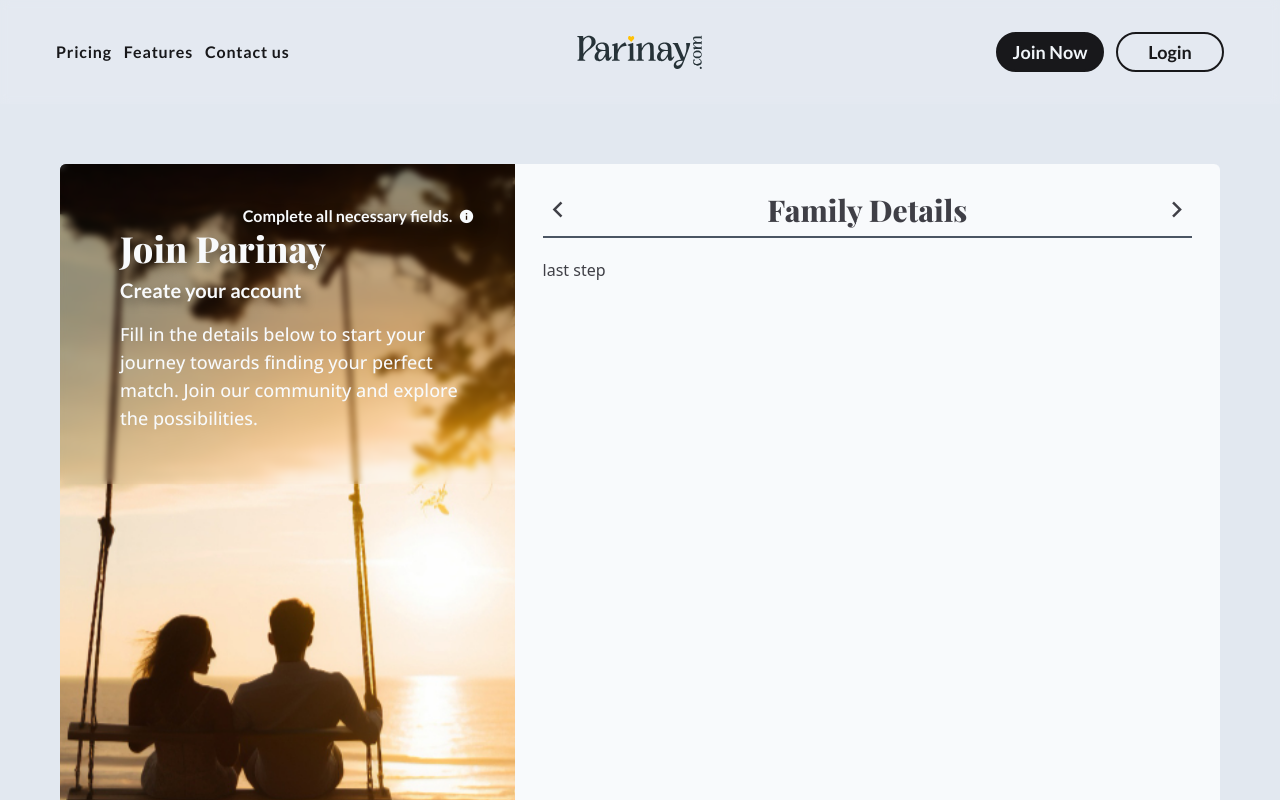
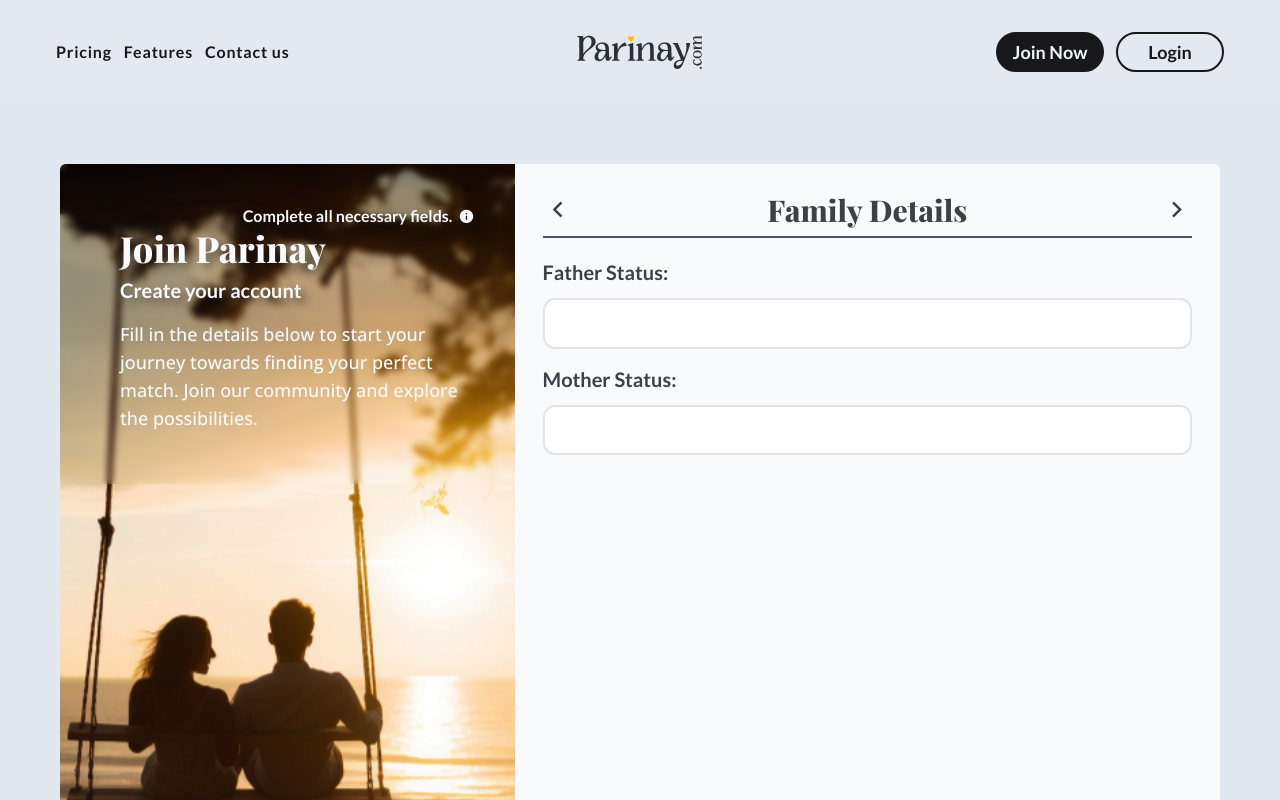
Before and after one commit to JyotiInHex/Parinay, a React (Create React App) app: page /register in a window 1280 px wide. Shown: the top 800 px of the page. Built offline with nearby package versions, Linux system fonts and the light colour scheme; the HTML template or start-up script is replaced by a standard one; a web font is replaced by a local one.

Commit message:
New Update

```diff
--- a/src/auth/register.jsx
+++ b/src/auth/register.jsx
@@ -17,6 +17,7 @@ import {
   workWith,
   jobRole,
   incomeList,
+  parentStatus,
 } from "../data/formData";
 
 const Register = () => {
@@ -52,6 +53,8 @@ const Register = () => {
     annualIncome: "",
     profileImg: "",
     aboutSelf: "",
+    fatherStatus: "",
+    motherStatus: "",
   });
   const [profilePic, setProfilePic] = useState(null);
   const [animation, setAnimation] = useState("");
@@ -1260,7 +1263,114 @@ const Register = () => {
                     <i className="ri-arrow-right-s-line text-end font-medium"></i>
                   </h2>
                   <div className="relative flex flex-col mt-5 w-full h-auto">
-                    last step
+                    {/* Father */}
+                    <label
+                      className="relative flex flex-col gap-3 mb-4"
+                      htmlFor="Father Status"
+                    >
+                      <h3 className="text-xl font-lato font-semibold">
+                        Father Status:
+                      </h3>
+                      {errors.fatherStatus && (
+                        <p className="error">{errors.fatherStatus}</p>
+                      )}
+                      <div className="relative">
+                        <input
+                          className="outline-none border-2 border-zinc-200 rounded-xl w-full py-3 px-4 text-lg font-lato font-semibold text-zinc-800 leading-tight cursor-pointer transition-all focus:border-blue-500"
+                          type="text"
+                          name="fatherStatus"
+                          id="Father Status"
+                          value={formData.fatherStatus}
+                          readOnly
+                          onClick={() => {
+                            setIsDropdownOpen(!isDropdownOpen);
+                            setToggleDropdown("fatherStatus");
+                          }}
+                        />
+                        {!isDropdownOpen &&
+                          toggleDropdown === "fatherStatus" && (
+                            <div
+                              className="absolute w-full h-fit max-h-[350px] flex flex-col gap-2 mt-1 bg-white border-2 border-zinc-200 overflow-x-hidden overflow-y-auto rounded-xl z-10"
+                              id="dropDownBox"
+                            >
+                              {Object.keys(parentStatus).map((category) => (
+                                (category === "Father") &&
+                                parentStatus[category].map((status, index) => (
+                                    <label
+                                      key={index}
+                                      className="py-2 px-10 text-lg font-lato font-semibold cursor-pointer hover:bg-gray-100"
+                                      htmlFor={status}
+                                    >
+                                      <input
+                                        type="radio"
+                                        name="fatherStatus"
+                                        id={status}
+                                        className="w-fit h-5 hidden"
+                                        value={status}
+                                        onChange={handleChange}
+                                      />
+                                      {status}
+                                    </label>
+                                  ))
+                              ))}
+                            </div>
+                          )}
+                      </div>
+                    </label>
+                    {/* Mother */}
+                    <label
+                      className="relative flex flex-col gap-3 mb-4"
+                      htmlFor="Mother Status"
+                    >
+                      <h3 className="text-xl font-lato font-semibold">
+                        Mother Status:
+                      </h3>
+                      {errors.motherStatus && (
+                        <p className="error">{errors.motherStatus}</p>
+                      )}
+                      <div className="relative">
+                        <input
+                          className="outline-none border-2 border-zinc-200 rounded-xl w-full py-3 px-4 text-lg font-lato font-semibold text-zinc-800 leading-tight cursor-pointer transition-all focus:border-blue-500"
+                          type="text"
+                          name="motherStatus"
+                          id="Mother Status"
+                          value={formData.motherStatus}
+                          readOnly
+                          onClick={() => {
+                            setIsDropdownOpen(!isDropdownOpen);
+                            setToggleDropdown("motherStatus");
+                          }}
+                        />
+                        {!isDropdownOpen &&
+                          toggleDropdown === "motherStatus" && (
+                            <div
+                              className="absolute w-full h-fit max-h-[350px] flex flex-col gap-2 mt-1 bg-white border-2 border-zinc-200 overflow-x-hidden overflow-y-auto rounded-xl z-10"
+                              id="dropDownBox"
+                            >
+                              {Object.keys(parentStatus).map((category) => (
+                                (category === "Mother") &&
+                                parentStatus[category].map((status, index) => (
+                                    <label
+                                      key={index}
+                                      className="py-2 px-10 text-lg font-lato font-semibold cursor-pointer hover:bg-gray-100"
+                                      htmlFor={status}
+                                    >
+                                      <input
+                                        type="radio"
+                                        name="motherStatus"
+                                        id={status}
+                                        className="w-fit h-5 hidden"
+                                        value={status}
+                                        onChange={handleChange}
+                                      />
+                                      {status}
+                                    </label>
+                                  ))
+                              ))}
+                            </div>
+                          )}
+                      </div>
+                    </label>
                   </div>
                 </fieldset>
               )}
--- a/src/data/formData.jsx
+++ b/src/data/formData.jsx
@@ -320,3 +320,19 @@ export let incomeList = [
   "₹75 Lakhs to ₹1 Crore",
   "₹1 Crore & above",
 ];
+export let parentStatus = {
+  "Father": [
+    "Employed",
+    "Business",
+    "Retired",
+    "Not employed",
+    "Passed away"
+  ],
+  "Mother": [
+    "Employed",
+    "Business",
+    "Retired",
+    "Homemaker",
+    "Passed away"
+  ]
+}
```
